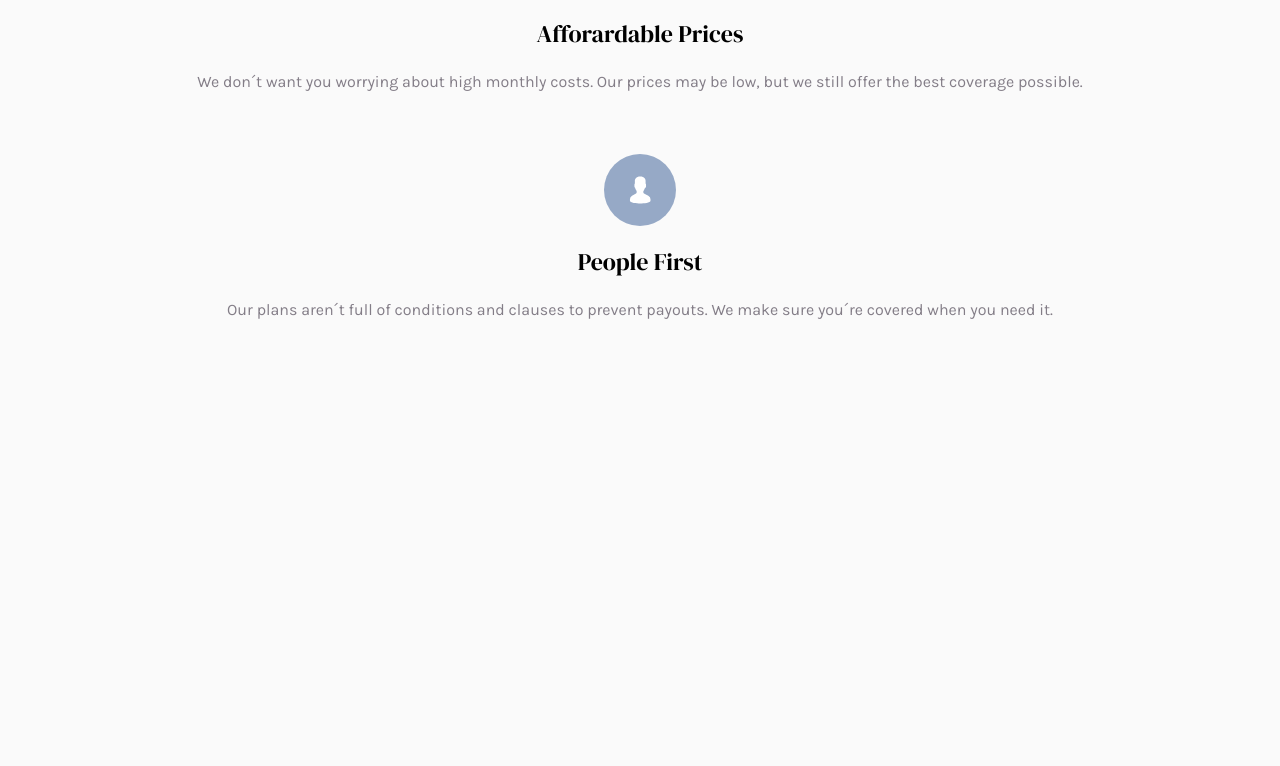
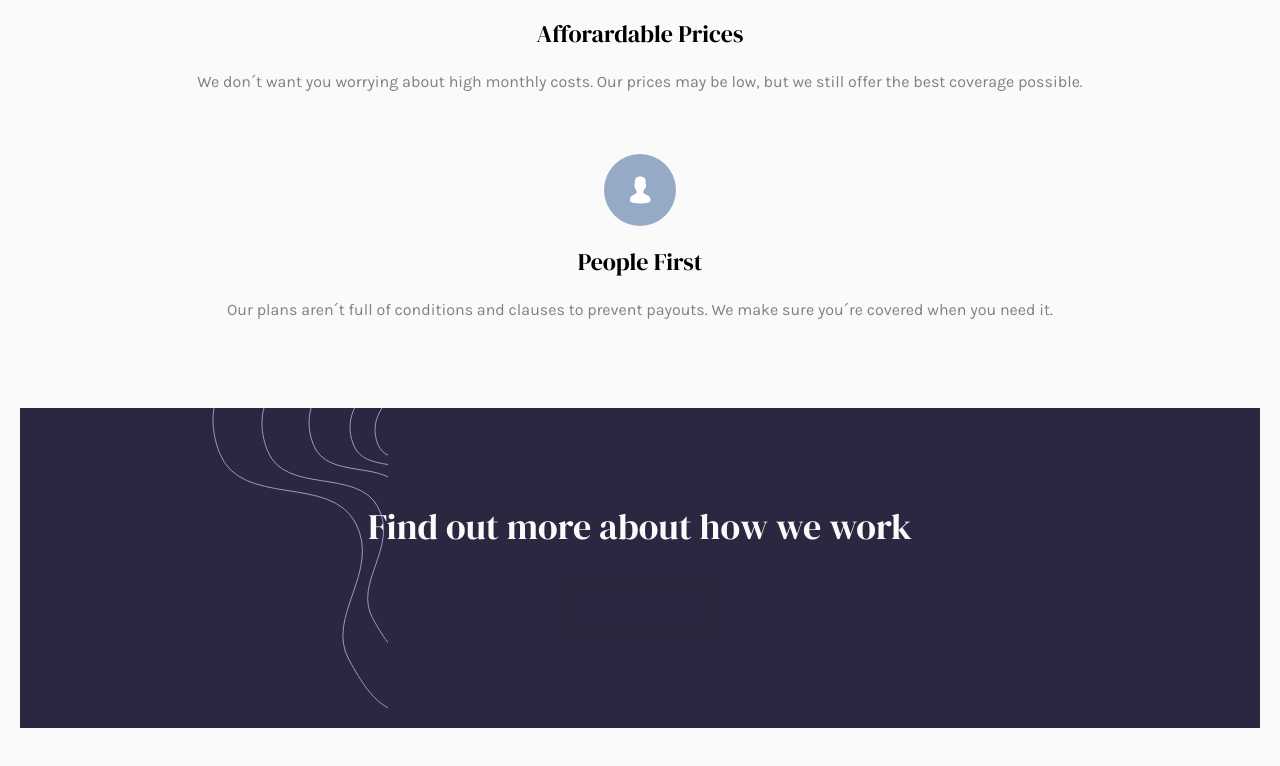
Before and after one commit to Tsuna21182/insure-landing-page-master, a React (Vite) app: page / in a window 1280 px wide. Shown: the part 2472-3238 px from the top of the page. Before the commit the page ends 2820 px from the top, so only its background shows below. Built offline with nearby package versions, Linux system fonts and the light colour scheme.

Commit message:
creacion find work ajuste imagenes fondos

```diff
--- a/src/App.tsx
+++ b/src/App.tsx
@@ -1,6 +1,7 @@
 import Header from "./components/Header";
 import Hero from "./components/Hero";
 import Characteristics from "./components/Characteristics";
+import FindWork from "./components/FindWork";
 
 function App() {
   return (
@@ -8,6 +9,7 @@ function App() {
       <Header />
       <Hero />
       <Characteristics />
+      <FindWork />
     </>
   );
 }
--- /dev/null
+++ b/src/components/FindWork.tsx
@@ -0,0 +1,14 @@
+import Btn from "./Btn";
+
+function FindWork() {
+  return (
+    <section className="bg-DarkViolet bg-[url(/images/bg-pattern-how-we-work-mobile.svg)] bg-no-repeat bg-[12rem_-1rem] flex flex-col justify-center items-center text-center p-10 mx-5 my-20 h-80">
+      <h2 className="font-display text-VeryLightGray text-4xl my-5">
+        Find out more about how we work
+      </h2>
+      <Btn name={"how we work"} />
+    </section>
+  );
+}
+
+export default FindWork;
--- a/src/components/Header.tsx
+++ b/src/components/Header.tsx
@@ -14,7 +14,7 @@ function Header() {
         {isOpen ? (
           <div>
             <img src="/images/icon-close.svg" alt="icono menu" />
-            <div className="absolute top-18 left-0 w-full bg-VeryDarkViolet p-5 bg-[url(/images/bg-pattern-mobile-nav.svg)] bg-no-repeat bg-left-bottom h-[560px]">
+            <div className="absolute top-18 left-0 w-full bg-VeryDarkViolet p-5 bg-[url(/images/bg-pattern-mobile-nav.svg)] bg-no-repeat bg-right-bottom bg-[100%_auto] h-[560px]">
               <NavBar />
               <Btn name={"view plans"} />
             </div>
--- a/src/components/Hero.tsx
+++ b/src/components/Hero.tsx
@@ -9,7 +9,7 @@ function Hero() {
         className="w-full"
       />
 
-      <div className="bg-DarkViolet p-8 text-VeryLightGray text-center bg-[url(/images/bg-pattern-intro-left-mobile.svg)] bg-no-repeat bg-">
+      <div className="bg-DarkViolet p-8 text-VeryLightGray text-center bg-[url(/images/bg-pattern-intro-left-mobile.svg)] bg-no-repeat">
         <h2 className="font-display text-3xl">Humanizing your insurance.</h2>
         <p className="font-body my-5">
           Get your life insurance coverage easier and faster. We blend our
```
